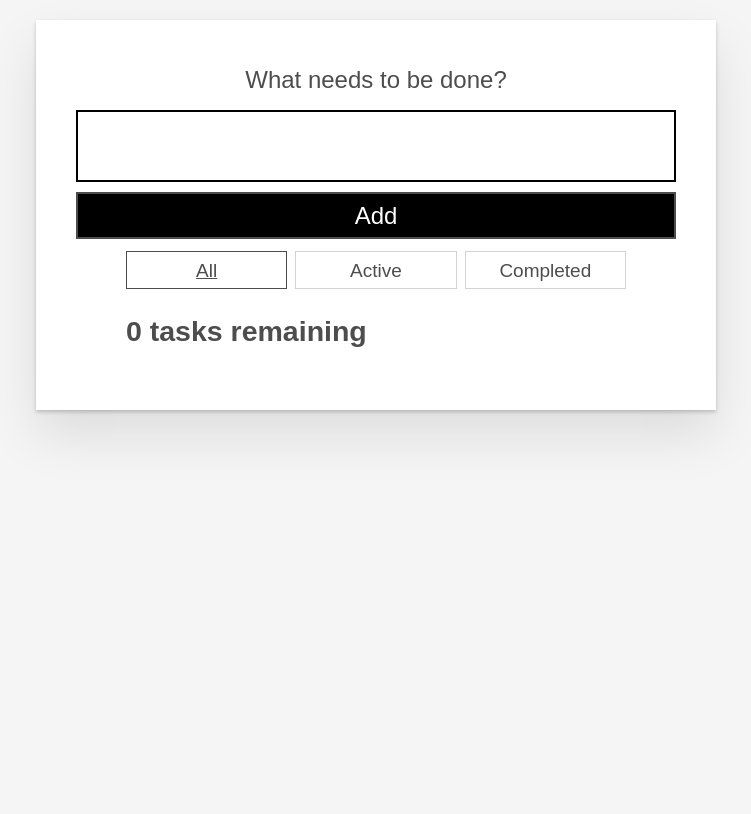
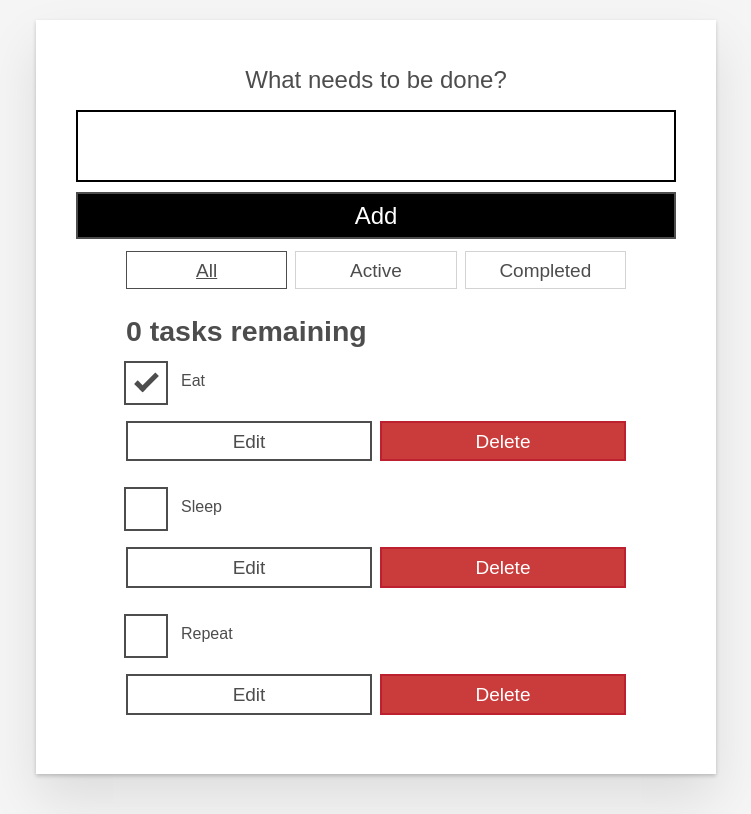
Before and after one commit to masterkai/todo-app, a React (Create React App) app: page / in a window 1280 px wide. Shown: the whole page, without its empty margins (264-1015 px from the left). Built offline with nearby package versions, Linux system fonts and the light colour scheme.

Commit message:
add delete func

```diff
--- a/package.json
+++ b/package.json
@@ -7,10 +7,11 @@
     "@testing-library/react": "^11.2.6",
     "@testing-library/user-event": "^12.8.3",
     "breakpoint-sass": "^2.7.1",
+    "nanoid": "^3.1.23",
     "node-sass": "^6.0.0",
     "react": "^17.0.2",
     "react-dom": "^17.0.2",
-    "react-scripts": "4.0.3",
+    "react-scripts": "^4.0.3",
     "web-vitals": "^1.1.2"
   },
   "scripts": {
--- a/src/App.js
+++ b/src/App.js
@@ -2,14 +2,15 @@ import './App.scss'
 import TabButton from "./components/TabButton";
 import {useState} from "react";
 import ListItem from "./components/ListItem";
+import {nanoid} from "nanoid";
 
-function App() {
+function App({tasks}) {
   const [tabButtons, setTabButtons] = useState([
     {name: 'All', active: true},
     {name: 'Active', active: false},
     {name: 'Completed', active: false},
   ])
-  const [lists, setLists] = useState([])
+  const [lists, setLists] = useState(tasks)
   const [value, setValue] = useState('')
   const handleTabsClick = (index) => {
     const newTabButtons = [...tabButtons]
@@ -22,14 +23,17 @@ function App() {
   }
   const handleSubmit = (e) => {
     e.preventDefault()
-    if(value){
-      const stamp = new Date().toString()//?
-      const newLists = [...lists,{id:stamp,value,checked: false}]
+    if (value) {
+      const newLists = [...lists, {id: 'todo-' + nanoid(), value, completed: false}]
       setLists(newLists)
       setValue('')
     } else {
       alert('Hi there! type something!!pls~')
     }
+  }
+  const handleDelete = id => {
+    const newLists = lists.filter(list => list.id !== id)
+    setLists(newLists)
   }
   return (
     <div className="App">
@@ -58,12 +62,19 @@ function App() {
             index={i}
             name={b.name}
             active={b.active}
-            handleTabsClick={handleTabsClick}/>
+            handleTabsClick={handleTabsClick}
+          />
         ))}
       </div>
       <h2 id="list-heading" tabIndex="-1">0 tasks remaining</h2>
       <ul role="list" className="todo-list stack-large stack-exception" aria-labelledby="list-heading">
-        {lists && lists.map(item => <ListItem key={item.id} value={item.value} checked={item.checked}/>)}
+        {lists && lists.map(item => <ListItem
+          key={item.id}
+          id={item.id}
+          value={item.value}
+          completed={item.completed}
+          handleDelete={handleDelete}
+        />)}
       </ul>
     </div>
   )
--- a/src/components/ListItem.js
+++ b/src/components/ListItem.js
@@ -1,17 +1,20 @@
 import React from 'react';
 
-const ListItem = ({id, value, checked}) => {
+const ListItem = ({id, value, completed, handleDelete}) => {
   return (
     <div className="stack-small">
       <div className="c-cb">
-        <input id={`todo-${id}`} type="checkbox" checked={checked}/>
+        <input id={id} type="checkbox" checked={completed}/>
         <label
           className="todo-label"
-          htmlFor={`todo-${id}`}>{value}</label>
+          htmlFor={id}>{value}</label>
       </div>
       <div className="btn-group">
         <button type="button" className="btn">Edit <span className="visually-hidden">{value}</span></button>
-        <button type="button" className="btn btn__danger">Delete <span className="visually-hidden">{value}</span>
+        <button type="button"
+                className="btn btn__danger"
+                onClick={()=>handleDelete(id)}
+        >Delete <span className="visually-hidden">{value}</span>
         </button>
       </div>
     </div>
--- a/src/index.js
+++ b/src/index.js
@@ -4,9 +4,14 @@ import './index.css';
 import App from './App';
 import reportWebVitals from './reportWebVitals';
 
+const DATA = [
+  {id: "todo-0", value: "Eat", completed: true},
+  {id: "todo-1", value: "Sleep", completed: false},
+  {id: "todo-2", value: "Repeat", completed: false}
+];
 ReactDOM.render(
   <React.StrictMode>
-    <App />
+    <App tasks={DATA}/>
   </React.StrictMode>,
   document.getElementById('root')
 );
```
Also changed, not shown: 1 other file (tests, documents, lock files or other folders).
